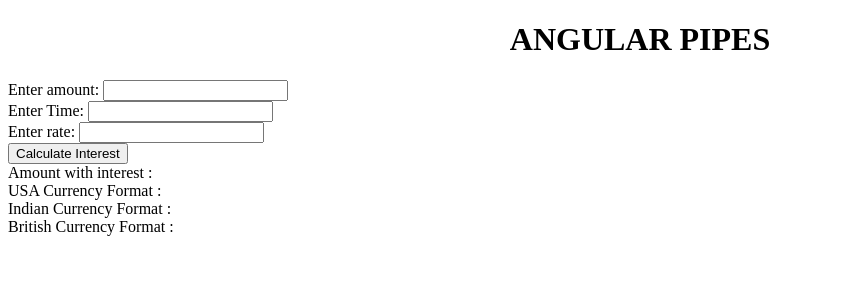
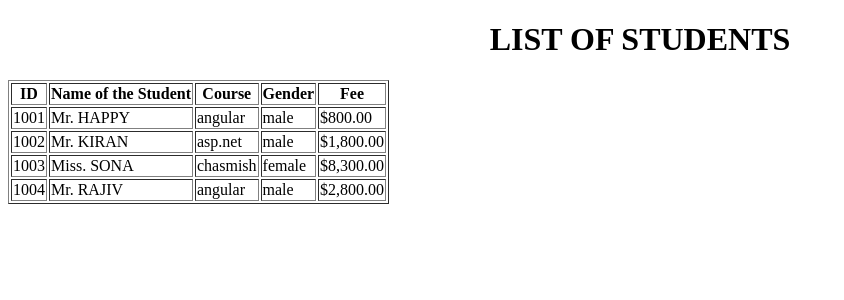
Before and after one commit to jackofalltradesprogrammer/AngularBootCamp, an Angular app: page / in a window 1280 px wide. Shown: the top 300 px of the page, without its empty margins (0-844 px from the left). Built offline with nearby package versions, Linux system fonts and the light colour scheme.

Commit message:
Day 9 - Define a custom PIPE and implement it

```diff
--- /dev/null
+++ b/src/app/PrefixTitle.pipe.ts
@@ -0,0 +1,13 @@
+import {Pipe, PipeTransform} from "@angular/core"
+
+@Pipe({name:'PrefixTitle'})
+export class PrefixTitle implements PipeTransform{
+    transform(name: string, gender: string):string {
+        gender = gender.toLocaleLowerCase();
+        if (gender =='male')
+            return 'Mr. '+name.toUpperCase();
+        else if (gender == 'female')
+            return 'Miss. ' + name.toUpperCase();
+    }
+
+}
--- a/src/app/app.component.html
+++ b/src/app/app.component.html
@@ -1,12 +1,17 @@
-<h1>Angular Pipes</h1>
-
-Enter amount: <input type="number" [(ngModel)]='p'><br>
-Enter Time: <input type="number" [(ngModel)]='t'><br>
-Enter rate: <input type="number" [(ngModel)]='r'><br>
-
-<button (click)='getSimpleInterest()'>Calculate Interest</button><br>
-
-Amount with interest : {{si | number :'.2'}} <br>
-USA Currency Format : {{ si | currency:'USD':true}} <br>
-Indian Currency Format : {{ si | currency:'INR':true}} <br>
-British Currency Format : {{ si | currency:'GBP':true}} <br>
+<h1>List of Students</h1>
+<table border="1">
+    <tr>
+        <th>ID</th>
+        <th>Name of the Student</th>
+        <th>Course</th>
+        <th>Gender</th>
+        <th>Fee</th>
+    </tr>
+    <tr *ngFor="let s of students">
+        <td>{{s.id}}</td>
+        <td>{{s.sname | PrefixTitle:s.gender}}</td>
+        <td>{{s.course | lowercase}}</td>
+        <td>{{s.gender | lowercase}}</td>
+        <td>{{s.fee | currency:'USD':'$'}}</td>
+    </tr>
+</table>
--- a/src/app/app.component.ts
+++ b/src/app/app.component.ts
@@ -8,12 +8,14 @@ import { Component } from '@angular/core';
   // providers:[HelloService]
 })
 export class AppComponent {
-  p:number;
-  t:number;
-  r:number;
-  si:number;
-  getSimpleInterest(){
-    this.si = ((this.p) * (this.t) * (this.r))/100;
+  students:any[];
+  constructor(){
+    this.students = [
+      {id:1001,sname:'Happy',course:'Angular',gender:'Male',fee:800},
+      {id:1002,sname:'Kiran',course:'ASP.net',gender:'Male',fee:1800},
+      {id:1003,sname:'Sona',course:'Chasmish',gender:'Female',fee:8300},
+      {id:1004,sname:'Rajiv',course:'Angular',gender:'Male',fee:2800}
+    ];
   }
   // msg:string='';
   // constructor(private _hs:HelloService){
--- a/src/app/app.module.ts
+++ b/src/app/app.module.ts
@@ -8,7 +8,7 @@ import { PersonCountComponent } from './person-count/person-count.component';
 import { ParentComponent } from './parent/parent.component';
 import { ChildComponent } from './child/child.component';
 import { EmployeeComponent } from './employee/employee.component';
-
+import {PrefixTitle} from './PrefixTitle.pipe';
 
 
 @NgModule({
@@ -18,7 +18,8 @@ import { EmployeeComponent } from './employee/employee.component';
     PersonCountComponent,
     ParentComponent,
     ChildComponent,
-    EmployeeComponent
+    EmployeeComponent,
+    PrefixTitle
   ],
   imports: [
     BrowserModule, FormsModule
```
